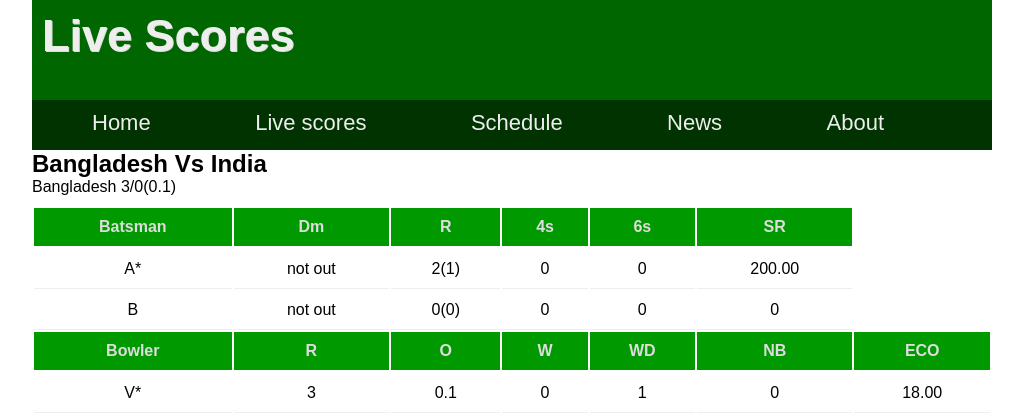
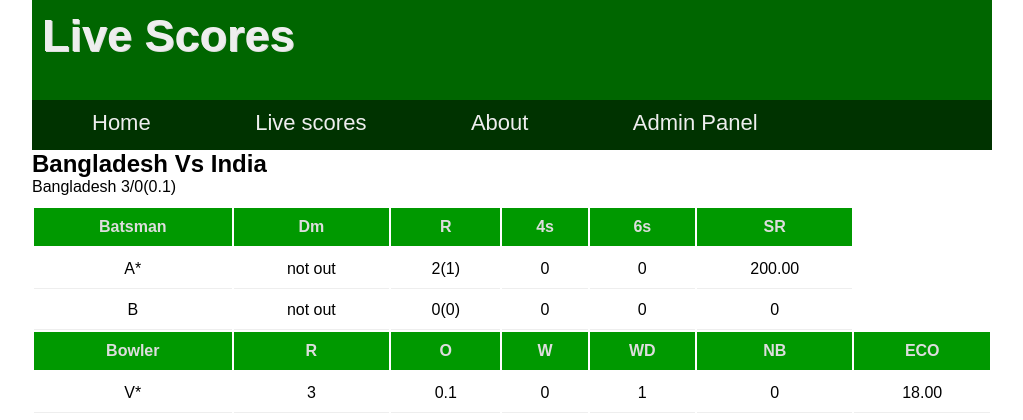
Before and after one commit to dsinghdev/CRIKSO, a PHP site: page /cricinfo/details.php?match_id=42 in a window 1280 px wide. Shown: the top 420 px of the page, without its empty margins (128-1151 px from the left). Run offline with PHP 8.4, Linux system fonts and the light colour scheme; data comes from the database, SQL or seed files in the repository.

Commit message:
Update details.php

```diff
--- a/cricinfo/details.php
+++ b/cricinfo/details.php
@@ -91,9 +91,8 @@
 	   <ul>
 			<li><a href="index.php">Home</a></li>
 			<li><a href="liveScores.php" ""target="_blank">Live scores</a></li>
-			<li><a href="#">Schedule</a></li>
-			<li><a href="#">News</a></li>
 			<li><a href="#">About</a></li>
+			<li><a href="admin/login.php">Admin Panel</a></li>
 
 	   </ul>
 	</nav>
```
